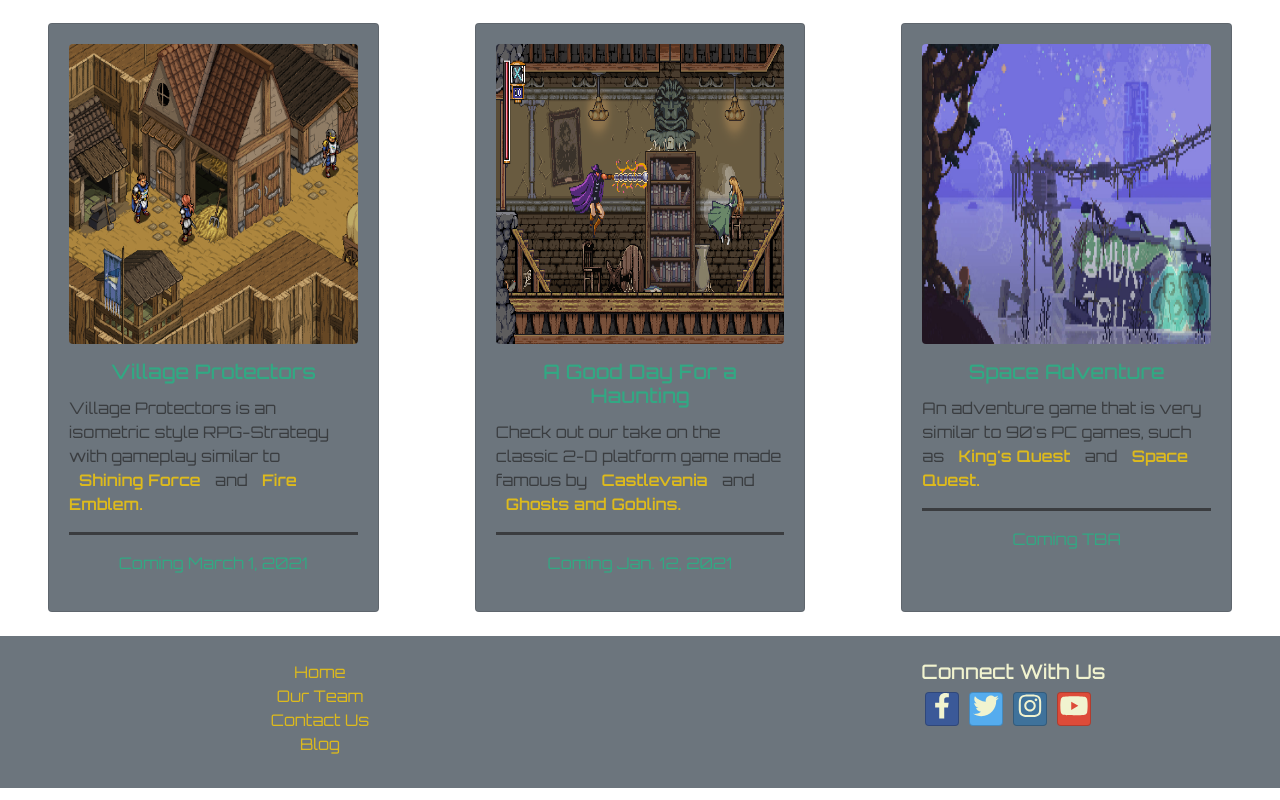
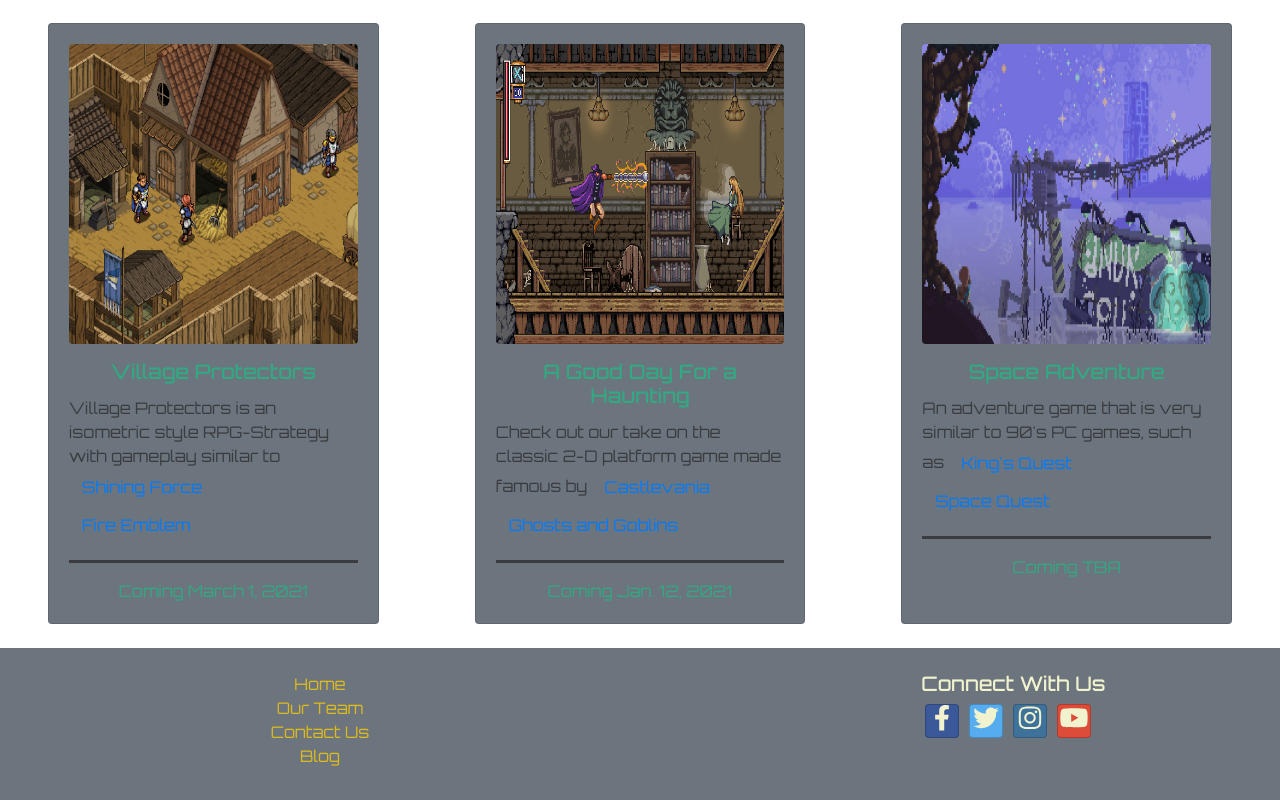
Before and after one commit to peondg-Nucamp/gamingsite-portfolio-react, a React (Create React App) app: page /home in a window 1280 px wide. Shown: the part 777-1577 px from the top of the page. Built offline with nearby package versions, Linux system fonts and the light colour scheme; the HTML template or start-up script is replaced by a standard one.

Commit message:
Updated Modals on Home Page

```diff
--- a/src/components/HomeComponent.js
+++ b/src/components/HomeComponent.js
@@ -1,4 +1,4 @@
-import { Component } from "react";
+import React, { Component } from "react";
 import {
   Card,
   CardImg,
@@ -8,8 +8,10 @@ import {
   Modal,
   ModalHeader,
   ModalBody,
+  ModalFooter,
   Col,
   Row,
+  Button,
 } from "reactstrap";
 import { GAME_CARDS } from "../shared/gameCards";
 
@@ -59,7 +61,7 @@ class GamesSection extends Component {
         <div className="col">
           <div className="card-deck">
             {this.state.gameCards.map((gameCard) => (
-              <GameCard gameCard={gameCard} />
+              <GameCard key={gameCard.id} gameCard={gameCard} />
             ))}
           </div>
         </div>
@@ -68,38 +70,23 @@ class GamesSection extends Component {
   }
 }
 
-// Modal - Class Component to render a gameCard's Modal
-class gameModal extends Component {
+// GameCard - Class Component to render a single Game Card
+class GameCard extends Component {
   constructor(props) {
     super(props);
-    this.state = {
-      isModalOpen: false,
-    };
+    this.state = { modalOpen: false };
   }
-  toggleModal = () => {
+  toggle = () => {
+    console.log("modalOpen before = " + this.state.modalOpen);
+    console.log("attempting to change modalopen prop");
     this.setState({
-      isModalOpen: !this.state.isModalOpen,
+      modalOpen: !this.state.modalOpen,
     });
+    console.log("modalOpen after = " + this.state.modalOpen);
   };
   render() {
     return (
-      <Modal isOpen={this.state.isModalOpen} toggle={this.toggleModal}>
-        <ModalHeader toggle={this.toggleModal}>
-          {this.props.gameCard.similar_games[0].name}
-        </ModalHeader>
-        <ModalBody>
-          {this.props.gameCard.similar_games[0].description}
-        </ModalBody>
-      </Modal>
-    );
-  }
-}
-
-// GameCard - Class Component to render a single Game Card
-class GameCard extends Component {
-  render() {
-    return (
-      <>
+      <React.Fragment>
         <Card className="bg-secondary ml-xl-5 mr-xl-5">
           <CardBody>
             <CardImg
@@ -112,31 +99,18 @@ class GameCard extends Component {
             </CardTitle>
             <CardText>
               {this.props.gameCard.description}
-              <span data-toggle="modal" data-target="#shiningForceModal">
-                {/* eslint-disable-next-line */}
-                <a
-                  data-toggle="tooltip"
-                  data-placement="top"
-                  title="See background info"
-                >
-                  {this.props.gameCard.similar_games[0].name}
-                </a>
-              </span>{" "}
-              and{" "}
-              <span data-toggle="modal" data-target="#fireEmblemModal">
-                {/* eslint-disable-next-line */}
-                <a
-                  data-toggle="tooltip"
-                  data-placement="top"
-                  title="See background info"
-                >
-                  {this.props.gameCard.similar_games[1].name}.
-                </a>
-              </span>
+              {this.props.gameCard.similar_games.map((game) => (
+                <GameButtonModal
+                  key={game.id}
+                  game={game}
+                  modalOpen={this.state.modalOpen}
+                  toggle={this.toggle}
+                />
+              ))}
             </CardText>
             <hr />
             <p
-              className="text-center"
+              className="text-center my-auto"
               data-toggle="tooltip"
               data-placement="top"
               title="More Info Coming Soon"
@@ -145,14 +119,54 @@ class GameCard extends Component {
             </p>
           </CardBody>
         </Card>
-      </>
+      </React.Fragment>
+    );
+  }
+}
+
+// GameModal - Class Component to render a button and modal for a single game
+class GameButtonModal extends Component {
+  render() {
+    return (
+      <React.Fragment>
+        <Button color="link" onClick={this.props.toggle}>
+          {this.props.game.name}
+        </Button>
+        <Modal
+          id={this.props.game.id}
+          isOpen={this.props.modalOpen}
+          toggle={this.props.toggle}
+          tabIndex="-1"
+        >
+          <ModalHeader toggle={this.props.toggle}>
+            <p id={this.props.game.id} className="modal-title">
+              {this.props.game.name}
+            </p>
+          </ModalHeader>
+          <ModalBody>
+            <img
+              src={this.props.game.image}
+              alt={this.props.game.name}
+              className="d-block w-75 mx-auto mb-4"
+            />
+            <p>{this.props.game.description}</p>
+            <blockquote>|Sources ~ {this.props.game.sources}</blockquote>
+          </ModalBody>
+          <ModalFooter>
+            <Button color="success" onClick={this.props.toggle}>
+              Close
+            </Button>
+          </ModalFooter>
+        </Modal>
+      </React.Fragment>
     );
   }
 }
 
 // Main Home Component - Class component to render the following:
-// 1 - HeaderSection
-// 2 - GamesSection
+// 1 - HeaderImageSection
+// 2 - HeaderSection
+// 3 - GamesSection
 class Home extends Component {
   render() {
     return (
--- a/src/css/App.css
+++ b/src/css/App.css
@@ -80,3 +80,7 @@ hr {
   background-color: white;
   width: 75%;
 }
+
+.modal-open {
+  overflow: scroll;
+}
--- a/src/shared/gameCards.js
+++ b/src/shared/gameCards.js
@@ -8,6 +8,7 @@ export const GAME_CARDS = [
     release_date: "March 1, 2021",
     similar_games: [
       {
+        id: "#shiningForce",
         name: "Shining Force",
         image: "/images/games/shining-force.jpg",
         description:
@@ -15,6 +16,7 @@ export const GAME_CARDS = [
         sources: "Wikipedia and Old School Game Vault",
       },
       {
+        id: "#fireEmblem",
         name: "Fire Emblem",
         image: "/images/games/awakening-noscale.jpg",
         description:
@@ -32,6 +34,7 @@ export const GAME_CARDS = [
     release_date: "Jan. 12, 2021",
     similar_games: [
       {
+        id: "#castlevania",
         name: "Castlevania",
         image: "/images/games/CastlevaniaBloodlines.png",
         description:
@@ -39,6 +42,7 @@ export const GAME_CARDS = [
         sources: "Wikipedia",
       },
       {
+        id: "ghostsAndGoblins",
         name: "Ghosts and Goblins",
         image: "/images/games/CastlevaniaBloodlines.png",
         description:
@@ -56,6 +60,7 @@ export const GAME_CARDS = [
     release_date: "TBA",
     similar_games: [
       {
+        id: "kingsQuest",
         name: "King's Quest",
         image: "/images/games/kq1.png",
         description:
@@ -63,6 +68,7 @@ export const GAME_CARDS = [
         sources: "Wikipedia and sierrawallpaper.com",
       },
       {
+        id: "spaceQuest",
         name: "Space Quest",
         image: "/images/games/sq1.png",
         description:
```
